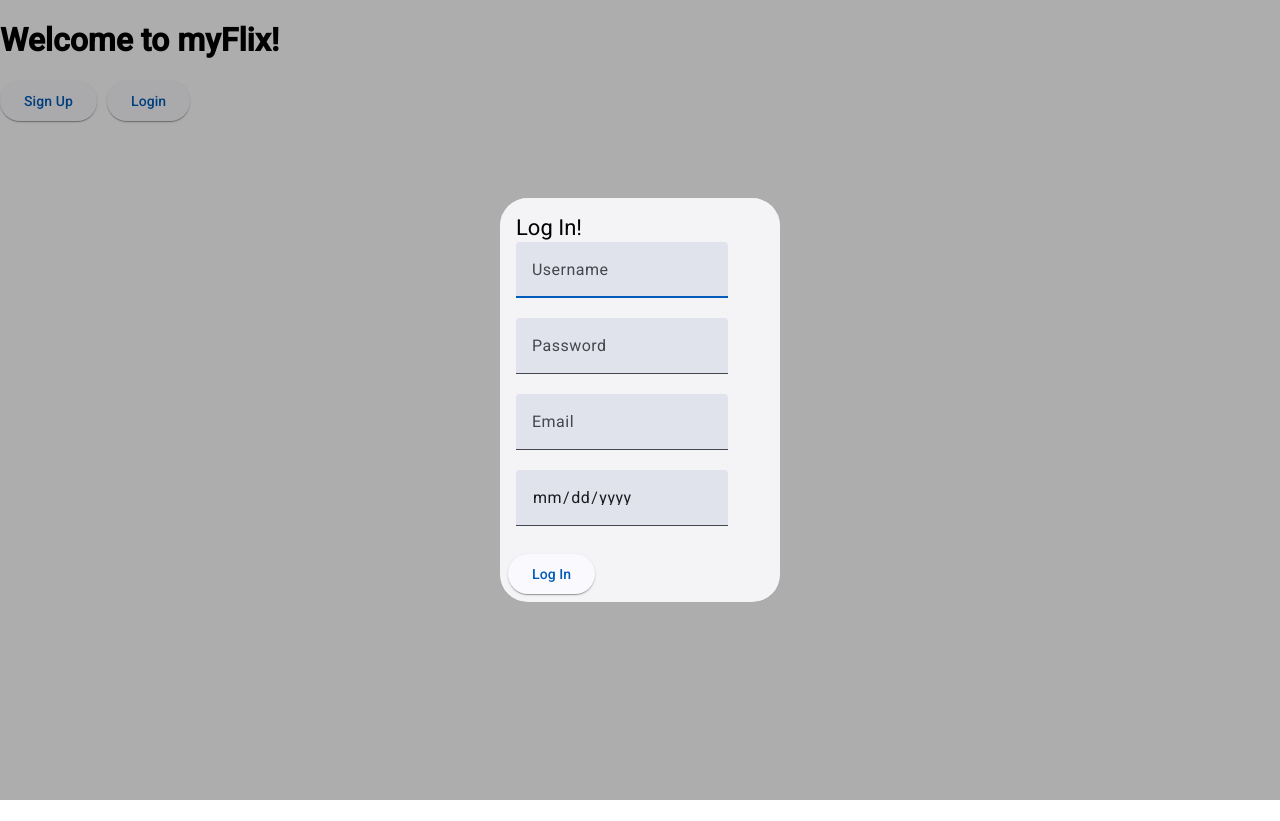
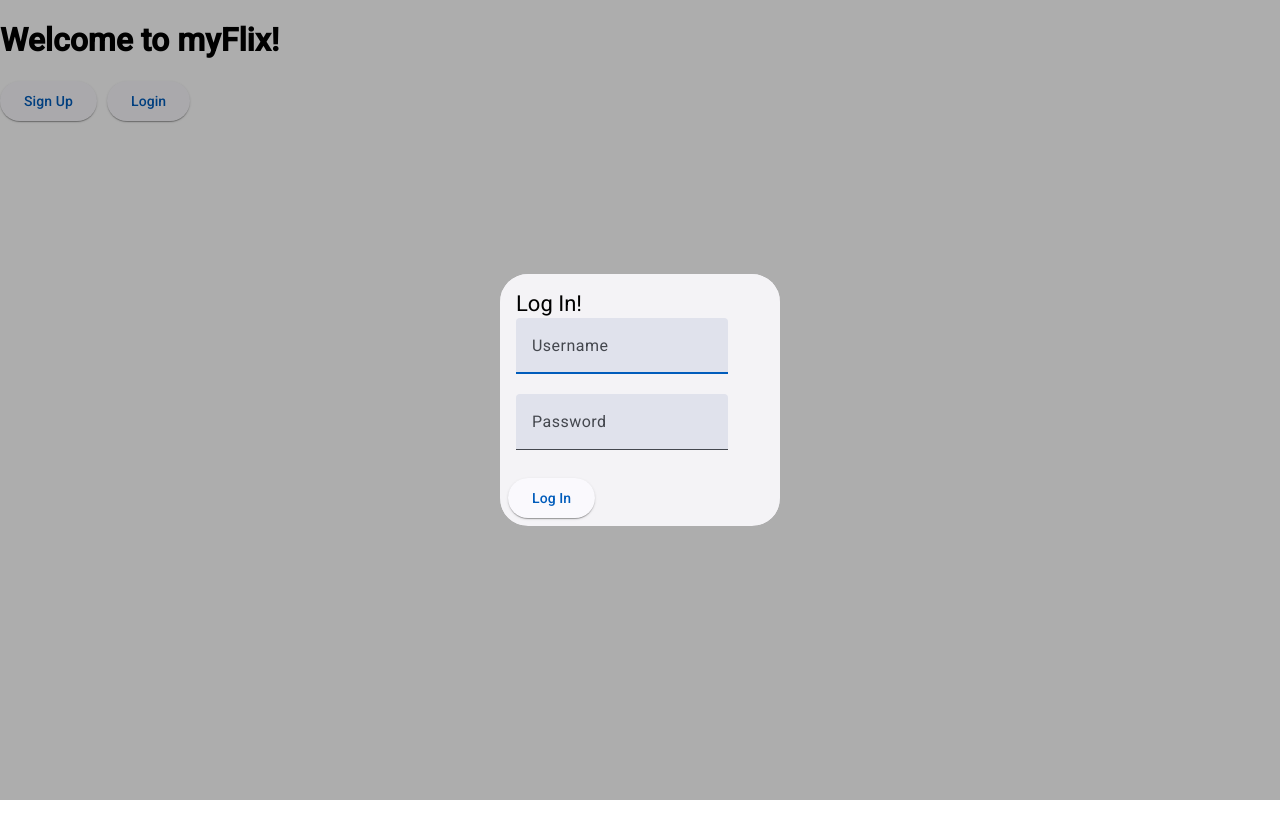
Before and after one commit to alexmathews89/myFlix-Angular-project, an Angular app: page / in a window 1280 px wide. Both pictures are taken after a click on the button "Login". Built offline with nearby package versions, Linux system fonts and the light colour scheme.

Commit message:
updated login form

```diff
--- a/src/app/user-login-form/user-login-form.component.html
+++ b/src/app/user-login-form/user-login-form.component.html
@@ -25,25 +25,6 @@
           required
         />
       </mat-form-field>
-      <mat-form-field>
-        <input
-          matInput
-          [(ngModel)]="userData.Email"
-          type="email"
-          placeholder="Email"
-          name="Email"
-          required
-        />
-      </mat-form-field>
-      <mat-form-field>
-        <input
-          matInput
-          [(ngModel)]="userData.Birthday"
-          type="date"
-          placeholder="Birthday"
-          name="Birthday"
-        />
-      </mat-form-field>
     </form>
   </mat-card-content>
   <mat-card-actions>
--- a/src/app/user-login-form/user-login-form.component.ts
+++ b/src/app/user-login-form/user-login-form.component.ts
@@ -9,7 +9,7 @@ import { MatSnackBar } from '@angular/material/snack-bar';
   styleUrl: './user-login-form.component.scss',
 })
 export class UserLoginFormComponent {
-  @Input() userData = { Username: '', Password: '', Email: '', Birthday: '' };
+  @Input() userData = { Username: '', Password: '' };
 
   constructor(
     public fetchApiData: FetchApiDataService,
@@ -27,6 +27,8 @@ export class UserLoginFormComponent {
         this.snackBar.open('user logged in successfully!', 'OK', {
           duration: 2000,
         });
+        localStorage.setItem('user', JSON.stringify(response.user));
+        localStorage.setItem('token', response.token);
       },
       (response) => {
         console.log(response);
```
